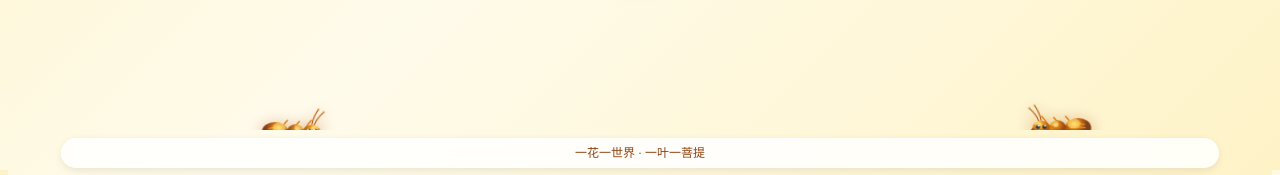
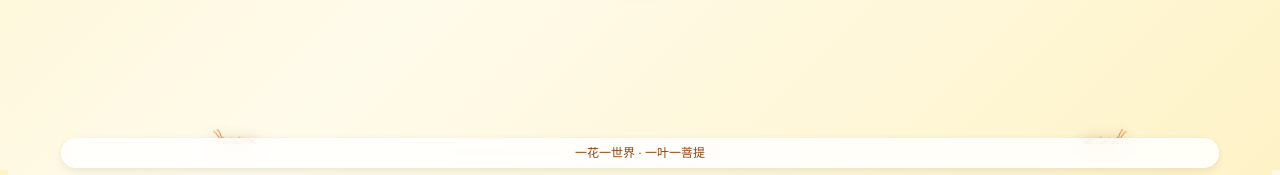
Before and after one commit to sikenali/msst, a Vue app: page / in a window 1280 px wide. Shown: the part 630-805 px from the top of the page. Built offline with nearby package versions, Linux system fonts and the light colour scheme.

Commit message:
refactor: 调整蚂蚁爬行区域位置和优化爬行动画

```diff
--- a/src/views/HomePage.vue
+++ b/src/views/HomePage.vue
@@ -791,54 +791,60 @@ function reload() {
 .ant-swim-area {
   position: relative;
   max-width: 1158px;
-  margin: 0 auto 8px;
-  height: 60px;
+  margin: -8px auto -6px;
+  height: 40px;
   overflow: hidden;
-  border-radius: 12px;
+  border-radius: 12px 12px 0 0;
 }
 
 /* 金色蚂蚁基础样式 */
 .ant {
   position: absolute;
-  width: 76px;
-  height: 57px;
-  opacity: 0.95;
+  width: 52px;
+  height: 39px;
+  opacity: 0.9;
 }
 
-/* 左侧金色蚂蚁 - 头朝右 */
+/* 左侧金色蚂蚁 - 头朝右，爬到右边后转身返回 */
 .ant--left {
-  animation: ant-crawl-left 18s ease-in-out infinite;
+  animation: ant-crawl-left 30s ease-in-out infinite;
 }
 
-/* 右侧金色蚂蚁 - 头朝左 */
+/* 右侧金色蚂蚁 - 头朝左，爬到左边后转身返回 */
 .ant--right {
-  animation: ant-crawl-right 24s ease-in-out infinite;
+  animation: ant-crawl-right 36s ease-in-out infinite;
 }
 
-/* 左侧蚂蚁爬行路径 - 头朝右，活动范围在左侧到中间 */
+/* 左侧蚂蚁爬行路径 - 头朝右，爬到边界后转身返回 */
 @keyframes ant-crawl-left {
-  0% { left: -5%; top: 50%; opacity: 0; }
-  5% { opacity: 0.95; }
-  20% { left: 10%; top: 40%; }
-  35% { left: 22%; top: 55%; }
-  50% { left: 35%; top: 35%; }
-  65% { left: 30%; top: 50%; }
-  80% { left: 20%; top: 45%; }
-  95% { opacity: 0.95; }
-  100% { left: -5%; top: 50%; opacity: 0; }
+  0% { left: -10%; top: 50%; transform: scaleX(1); opacity: 0; }
+  5% { opacity: 0.9; transform: scaleX(1); }
+  25% { left: 20%; top: 45%; transform: scaleX(1); }
+  40% { left: 45%; top: 35%; transform: scaleX(1); }
+  /* 到达右侧边界，转身 */
+  48% { left: 55%; top: 50%; transform: scaleX(1); }
+  50% { left: 55%; top: 50%; transform: scaleX(-1); }
+  /* 返回 */
+  65% { left: 40%; top: 40%; transform: scaleX(-1); }
+  80% { left: 15%; top: 55%; transform: scaleX(-1); }
+  95% { left: -10%; top: 50%; transform: scaleX(-1); opacity: 0.9; }
+  100% { left: -10%; top: 50%; transform: scaleX(1); opacity: 0; }
 }
 
-/* 右侧蚂蚁爬行路径 - 头朝左，活动范围在右侧到中间 */
+/* 右侧蚂蚁爬行路径 - 头朝左，爬到边界后转身返回 */
 @keyframes ant-crawl-right {
-  0% { right: -5%; top: 50%; opacity: 0; }
-  5% { opacity: 0.95; }
-  20% { right: 10%; top: 40%; }
-  35% { right: 22%; top: 55%; }
-  50% { right: 35%; top: 35%; }
-  65% { right: 30%; top: 50%; }
-  80% { right: 20%; top: 45%; }
-  95% { opacity: 0.95; }
-  100% { right: -5%; top: 50%; opacity: 0; }
+  0% { right: -10%; top: 50%; transform: scaleX(-1); opacity: 0; }
+  5% { opacity: 0.9; transform: scaleX(-1); }
+  25% { right: 20%; top: 45%; transform: scaleX(-1); }
+  40% { right: 45%; top: 35%; transform: scaleX(-1); }
+  /* 到达左侧边界，转身 */
+  48% { right: 55%; top: 50%; transform: scaleX(-1); }
+  50% { right: 55%; top: 50%; transform: scaleX(1); }
+  /* 返回 */
+  65% { right: 40%; top: 40%; transform: scaleX(1); }
+  80% { right: 15%; top: 55%; transform: scaleX(1); }
+  95% { right: -10%; top: 50%; transform: scaleX(1); opacity: 0.9; }
+  100% { right: -10%; top: 50%; transform: scaleX(-1); opacity: 0; }
 }
 
 .footer-inner {
```
